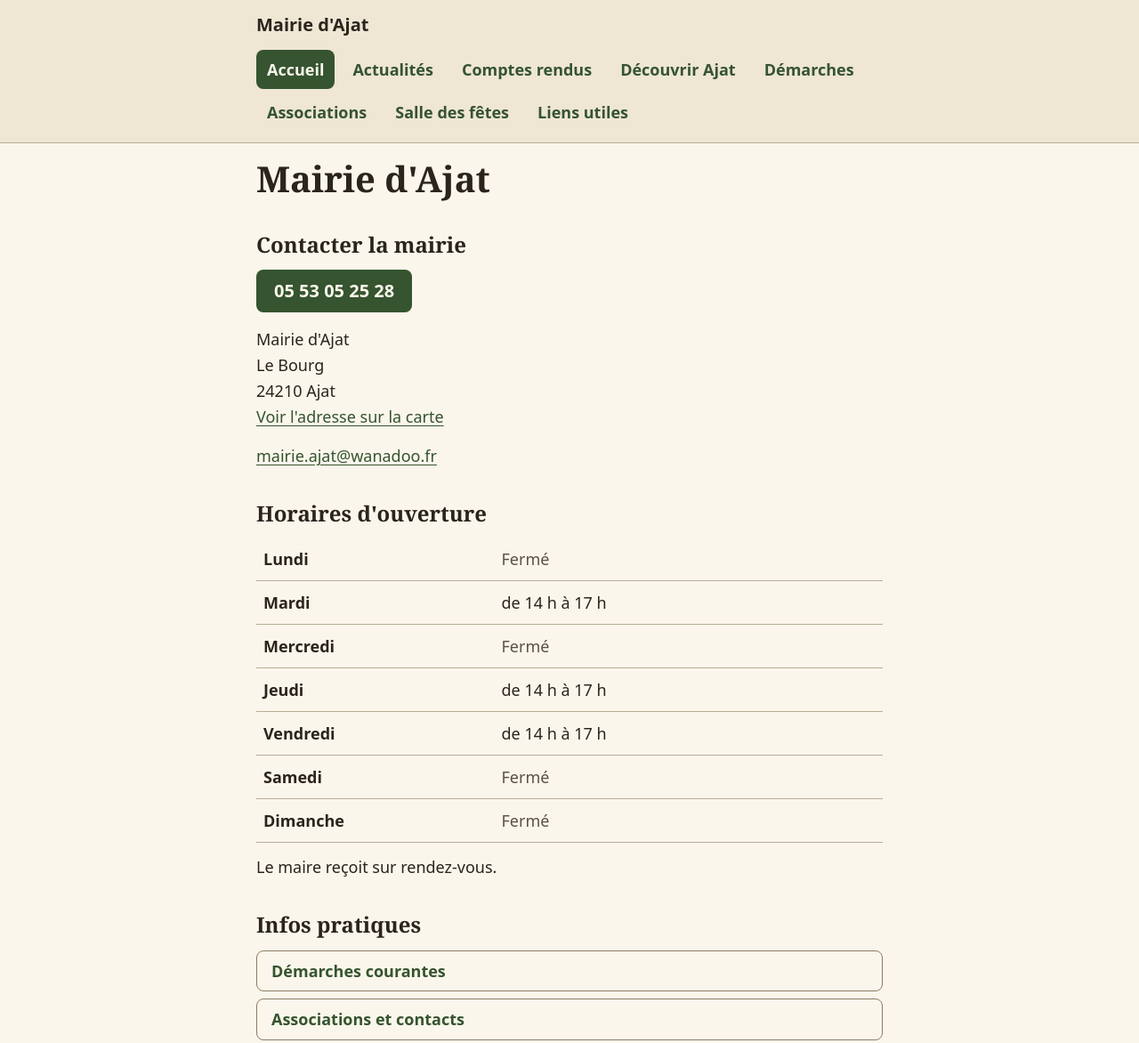
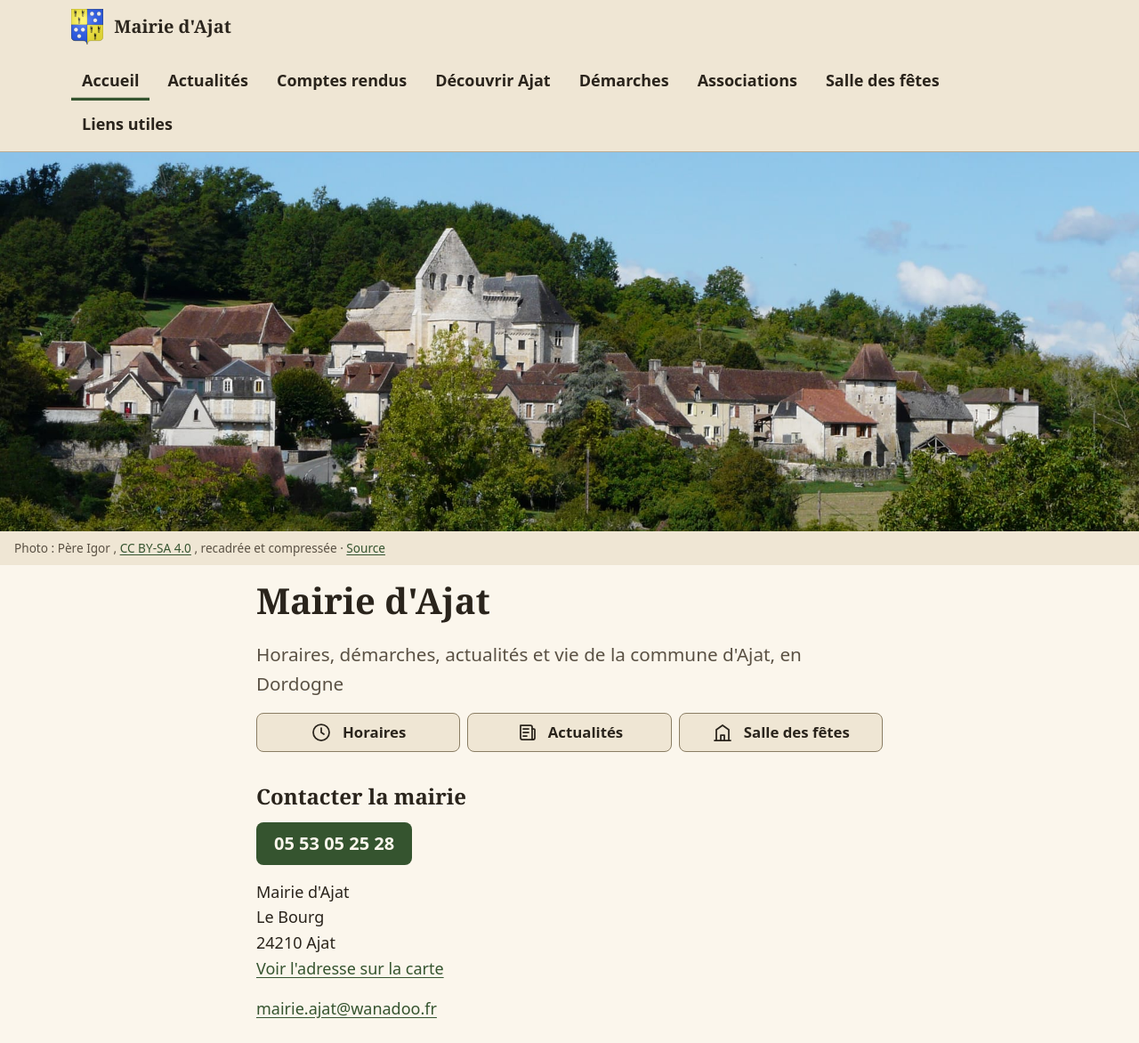
Before and after one commit to k1n0b0n/ajat-mairie, an Astro site: page / in a window 1280 px wide. Shown: the top 1172 px of the page at 89% size. Built offline with nearby package versions, Linux system fonts and the light colour scheme; Astro itself is replaced by a stand-in of ours; a web font is replaced by a local one.

Commit message:
feat: refait l'accueil (visuel, blason, accès rapides) et la navigation téléphone

```diff
--- a/src/components/Header.astro
+++ b/src/components/Header.astro
@@ -1,10 +1,18 @@
 ---
 import Nav from './Nav.astro';
+import blason from '../assets/blason-ajat.svg';
 import { url } from '../lib/url';
 ---
 <header class="entete">
-  <div class="conteneur">
-    <a class="nom-site" href={url('/')}>Mairie d'Ajat</a>
+  <div class="conteneur entete-ligne">
+    <a class="marque" href={url('/')}>
+      <img src={blason.src} width="36" height="40" alt="" />
+      <span class="nom-site">Mairie d'Ajat</span>
+    </a>
+    <button class="bouton-menu" type="button" popovertarget="menu-principal">
+      <svg viewBox="0 0 24 24" width="20" height="20" fill="none" stroke="currentColor" stroke-width="2" stroke-linecap="round" aria-hidden="true" focusable="false"><path d="M4 7h16M4 12h16M4 17h16" /></svg>
+      Menu
+    </button>
     <Nav />
   </div>
 </header>
--- /dev/null
+++ b/src/components/Hero.astro
@@ -0,0 +1,34 @@
+---
+import { Picture } from 'astro:assets';
+import { getEntry } from 'astro:content';
+import { resoudreImage } from '../lib/images';
+
+// Visuel d'accueil : aucun texte n'est posé sur la photo (le contraste ne dépend donc pas de l'image).
+const entree = await getEntry('visuels', 'accueil');
+const visuel = entree?.data;
+const credit = visuel?.credit;
+---
+<figure class="hero-visuel">
+  {visuel && (
+    <Picture
+      src={resoudreImage(visuel.image)}
+      alt={visuel.alt}
+      formats={['avif', 'webp']}
+      fallbackFormat="webp"
+      widths={[480, 768, 1200, 1600]}
+      sizes="100vw"
+      quality={60}
+      loading="eager"
+      fetchpriority="high"
+      decoding="async"
+    />
+  )}
+  {credit && (
+    <figcaption class="credit-photo">
+      Photo{credit.author && <> : {credit.author}</>}
+      {credit.license && <>, <a href={credit.licenseUrl} rel="noopener">{credit.license}</a></>}
+      {credit.modified && <>, recadrée et compressée</>}
+      {credit.sourceUrl && <> · <a href={credit.sourceUrl} rel="noopener">Source</a></>}
+    </figcaption>
+  )}
+</figure>
--- a/src/components/Hours.astro
+++ b/src/components/Hours.astro
@@ -6,7 +6,7 @@ const mairie = await getMairie();
 const lignes = lignesHoraires(mairie.hours);
 const aVenir = fermetures(mairie.closures);
 ---
-<section class="horaires" aria-labelledby="titre-horaires">
+<section id="horaires" class="horaires" aria-labelledby="titre-horaires">
   <h2 id="titre-horaires">Horaires d'ouverture</h2>
   {aVenir.length > 0 && (
     <div class="fermeture" role="note">
--- a/src/components/Nav.astro
+++ b/src/components/Nav.astro
@@ -8,7 +8,9 @@ const estCourant = (href: string) => {
   return href === '/' ? courant === cible : courant.startsWith(cible);
 };
 ---
-<nav class="nav" aria-label="Navigation principale">
+<!-- Sous 48 rem : panneau « popover » ouvert par le bouton Menu (sans JavaScript).
+     Dès 48 rem : liste affichée en ligne. Un navigateur sans Popover affiche simplement la liste. -->
+<nav id="menu-principal" class="nav" popover aria-label="Navigation principale">
   <ul>
     {navPrincipale.map((lien) => (
       <li>
--- /dev/null
+++ b/src/components/QuickAccess.astro
@@ -0,0 +1,34 @@
+---
+import { url } from '../lib/url';
+
+// Les trois raccourcis de l'accueil. Les icônes sont décoratives : le libellé porte le sens.
+const acces = [
+  {
+    libelle: 'Horaires',
+    href: '#horaires',
+    icone: '<circle cx="12" cy="12" r="9"/><path d="M12 7v5l3 2"/>',
+  },
+  {
+    libelle: 'Actualités',
+    href: url('/actualites/'),
+    icone: '<path d="M5 4h11a2 2 0 0 1 2 2v13a1 1 0 0 0 1 1H7a2 2 0 0 1-2-2z"/><path d="M18 8h2a1 1 0 0 1 1 1v9a2 2 0 0 1-2 2"/><path d="M8 8h6M8 12h6M8 16h4"/>',
+  },
+  {
+    libelle: 'Salle des fêtes',
+    href: url('/salle-des-fetes/'),
+    icone: '<path d="M3 21h18M5 21V9l7-5 7 5v12"/><path d="M10 21v-6h4v6"/>',
+  },
+];
+---
+<nav class="tuiles" aria-label="Accès rapides">
+  <ul>
+    {acces.map((a) => (
+      <li>
+        <a href={a.href}>
+          <svg viewBox="0 0 24 24" fill="none" stroke="currentColor" stroke-width="1.75" stroke-linecap="round" stroke-linejoin="round" aria-hidden="true" focusable="false" set:html={a.icone} />
+          <span>{a.libelle}</span>
+        </a>
+      </li>
+    ))}
+  </ul>
+</nav>
--- a/src/content.config.ts
+++ b/src/content.config.ts
@@ -94,6 +94,27 @@ const pages = defineCollection({
 
 const urlHttps = z.url().refine((u) => u.startsWith('https://'), { message: "L'adresse doit commencer par https://" });
 
+// data-model.md : Visuel d'accueil (image, alt, crédit). La licence exige l'auteur et le lien de licence.
+const visuels = defineCollection({
+  loader: file('src/content/donnees/visuels.yml'),
+  schema: z.object({
+    image: z.string().min(1),
+    alt: z.string().min(10).max(160),
+    credit: z
+      .object({
+        author: z.string().min(1).optional(),
+        license: z.string().min(1).optional(),
+        licenseUrl: urlHttps.optional(),
+        sourceUrl: urlHttps.optional(),
+        modified: z.boolean().default(true),
+      })
+      .refine((c) => !c.license || (c.author && c.licenseUrl), {
+        message: "Une licence exige l'auteur et le lien vers la licence.",
+      })
+      .optional(),
+  }),
+});
+
 // data-model.md : Démarche (officialUrl en https, C2)
 const demarches = defineCollection({
   loader: glob({ pattern: '**/*.md', base: 'src/content/demarches' }),
@@ -146,4 +167,5 @@ export const collections = {
   'salle-des-fetes': salleDesFetes,
   liens,
   pages,
+  visuels,
 };
--- /dev/null
+++ b/src/content/donnees/visuels.yml
@@ -0,0 +1,11 @@
+# Visuel d'accueil. Pour le remplacer : déposer la nouvelle image dans src/assets/images/
+# (ou passer par l'éditeur « Visuel d'accueil »), puis renseigner la description et le crédit.
+accueil:
+  image: accueil-bourg.jpg
+  alt: "Le bourg d'Ajat sur sa colline, avec son église romane, entouré de bois et de prairies"
+  credit:
+    author: Père Igor
+    license: CC BY-SA 4.0
+    licenseUrl: https://creativecommons.org/licenses/by-sa/4.0/deed.fr
+    sourceUrl: https://commons.wikimedia.org/wiki/File:Ajat_bourg.JPG
+    modified: true
--- a/src/layouts/Base.astro
+++ b/src/layouts/Base.astro
@@ -46,8 +46,11 @@ const csp = [
     <a class="lien-evitement" href="#contenu">Aller au contenu</a>
     {estApercu && <p class="bandeau-apercu" role="note">APERÇU : cette version contient des brouillons, elle n'est pas publique.</p>}
     <Header />
-    <main id="contenu" class="conteneur" tabindex="-1">
-      <slot />
+    <main id="contenu" tabindex="-1">
+      <slot name="pleine-largeur" />
+      <div class="conteneur">
+        <slot />
+      </div>
     </main>
     <Footer />
   </body>
--- a/src/pages/index.astro
+++ b/src/pages/index.astro
@@ -1,8 +1,10 @@
 ---
 import Base from '../layouts/Base.astro';
 import ContactBlock from '../components/ContactBlock.astro';
+import Hero from '../components/Hero.astro';
 import Hours from '../components/Hours.astro';
 import NewsCard from '../components/NewsCard.astro';
+import QuickAccess from '../components/QuickAccess.astro';
 import { parDateDecroissante } from '../lib/dates';
 import { getPublies } from '../lib/published';
 import { url } from '../lib/url';
@@ -10,7 +12,10 @@ import { url } from '../lib/url';
 const dernieres = (await getPublies('actualites')).sort(parDateDecroissante).slice(0, 3);
 ---
 <Base titre="Mairie d'Ajat">
+  <Hero slot="pleine-largeur" />
   <h1>Mairie d'Ajat</h1>
+  <p class="chapo">Horaires, démarches, actualités et vie de la commune d'Ajat, en Dordogne</p>
+  <QuickAccess />
   <ContactBlock />
   <Hours />
   <section aria-labelledby="titre-pratique">
--- a/src/styles/global.css
+++ b/src/styles/global.css
@@ -103,42 +103,227 @@ a:hover {
 }
 
 .entete {
+  position: sticky;
+  top: 0;
+  z-index: 20;
+  background: var(--fond-doux);
   border-bottom: 1px solid var(--separateur);
-  background: var(--fond-doux);
 }
 
-.entete .nom-site {
-  display: inline-block;
-  padding-block: 0.75rem;
-  font-size: 1.25rem;
-  font-weight: 700;
+.entete-ligne {
+  display: flex;
+  align-items: center;
+  justify-content: space-between;
+  gap: var(--espace);
+  min-height: var(--entete);
+}
+
+.marque {
+  display: inline-flex;
+  align-items: center;
+  gap: 0.75rem;
+  min-height: var(--cible);
   color: var(--texte);
   text-decoration: none;
 }
 
+.marque img {
+  height: 2.5rem;
+  width: auto;
+}
+
+.nom-site {
+  font-family: var(--police-titre);
+  font-size: 1.25rem;
+  font-weight: 600;
+  line-height: 1.1;
+}
+
+.bouton-menu {
+  display: inline-flex;
+  align-items: center;
+  gap: 0.5rem;
+  min-height: var(--cible);
+  padding-inline: 1rem;
+  border: 1px solid var(--bordure-forte);
+  border-radius: var(--rayon);
+  background: var(--fond);
+  color: var(--texte);
+  font: inherit;
+  font-weight: 700;
+  cursor: pointer;
+}
+
+/* Panneau de menu (téléphone) : sous l'en-tête, pleine largeur, deux colonnes */
+.nav[popover] {
+  position: fixed;
+  inset: var(--entete) 0 auto 0;
+  width: 100%;
+  max-height: calc(100dvh - var(--entete));
+  margin: 0;
+  padding: var(--espace);
+  overflow: auto;
+  border: 0;
+  border-bottom: 2px solid var(--bordure-forte);
+  background: var(--fond);
+  color: var(--texte);
+}
+
 .nav ul {
-  display: flex;
-  flex-wrap: wrap;
-  gap: 0.25rem 0.5rem;
+  display: grid;
+  grid-template-columns: 1fr 1fr;
+  gap: var(--espace-s);
   list-style: none;
   margin: 0;
-  padding: 0 0 0.75rem;
+  padding: 0;
 }
 
 .nav a {
-  display: inline-flex;
+  display: flex;
   align-items: center;
-  min-height: 2.75rem;
-  padding-inline: 0.75rem;
+  min-height: var(--cible);
+  padding: 0.5rem 0.75rem;
   border-radius: var(--rayon);
+  background: var(--fond-doux);
+  color: var(--texte);
   font-weight: 700;
   text-decoration: none;
 }
 
-.nav a:hover,
-.nav a[aria-current='page'] {
+.nav a:hover {
   background: var(--chene);
   color: var(--chene-texte);
+}
+
+.nav a[aria-current='page'] {
+  box-shadow: inset 0.3rem 0 0 var(--chene);
+}
+
+@media (min-width: 48rem) {
+  .entete {
+    position: static;
+  }
+
+  .bouton-menu {
+    display: none;
+  }
+
+  .entete-ligne {
+    flex-wrap: wrap;
+    max-width: 72rem;
+    padding-block: 0.5rem;
+  }
+
+  .nav[popover] {
+    position: static;
+    display: block;
+    width: auto;
+    max-height: none;
+    padding: 0;
+    overflow: visible;
+    border: 0;
+    background: transparent;
+  }
+
+  .nav ul {
+    display: flex;
+    flex-wrap: wrap;
+    gap: 0.25rem 0.5rem;
+  }
+
+  .nav a {
+    background: transparent;
+  }
+
+  .nav a[aria-current='page'] {
+    box-shadow: inset 0 -0.2rem 0 var(--chene);
+    border-radius: 0;
+  }
+}
+
+/* Visuel d'accueil */
+.hero-visuel {
+  margin: 0;
+  background: var(--fond-doux);
+}
+
+.hero-visuel picture,
+.hero-visuel img {
+  display: block;
+  width: 100%;
+}
+
+.hero-visuel img {
+  height: auto;
+  aspect-ratio: 2 / 1;
+  object-fit: cover;
+  object-position: 50% 45%;
+}
+
+.credit-photo {
+  padding: 0.5rem var(--espace);
+  color: var(--texte-doux);
+  font-size: 0.85rem;
+}
+
+@media (min-width: 48rem) {
+  .hero-visuel img {
+    aspect-ratio: 3 / 1;
+  }
+}
+
+/* Accès rapides */
+.tuiles ul {
+  display: grid;
+  grid-template-columns: repeat(3, 1fr);
+  gap: var(--espace-s);
+  list-style: none;
+  margin: var(--espace) 0;
+  padding: 0;
+}
+
+.tuiles a {
+  display: flex;
+  flex-direction: column;
+  align-items: center;
+  justify-content: center;
+  gap: 0.25rem;
+  min-height: 4.5rem;
+  height: 100%;
+  padding: 0.5rem 0.25rem;
+  border: 1px solid var(--bordure-forte);
+  border-radius: var(--rayon);
+  background: var(--fond-doux);
+  color: var(--texte);
+  font-size: 0.95rem;
+  font-weight: 700;
+  line-height: 1.2;
+  text-align: center;
+  text-decoration: none;
+}
+
+.tuiles a:hover {
+  background: var(--chene);
+  color: var(--chene-texte);
+}
+
+.tuiles svg {
+  flex: none;
+  width: 1.5rem;
+  height: 1.5rem;
+}
+
+@media (min-width: 48rem) {
+  .tuiles a {
+    flex-direction: row;
+    gap: 0.75rem;
+    min-height: var(--cible);
+    font-size: 1.05rem;
+  }
+}
+
+.horaires {
+  scroll-margin-top: calc(var(--entete) + var(--espace));
 }
 
 .pied {
--- a/src/styles/tokens.css
+++ b/src/styles/tokens.css
@@ -34,6 +34,7 @@
   --rayon: 0.5rem;
   --largeur: 46rem;
   --cible: 2.75rem;
+  --entete: 3.5rem;
 
   color-scheme: light dark;
 }
```
Also changed, not shown: docs/aide-redacteur.md (+6 -0 lines), specs/002-identite-visuelle/tasks.md (+14 -14 lines), src/content/pages/mentions-legales.md (+6 -0 lines), tests/home-viewport.spec.ts (added, +39 -0 lines), tests/nav-mobile.spec.ts (added, +53 -0 lines), .pages.yml.
